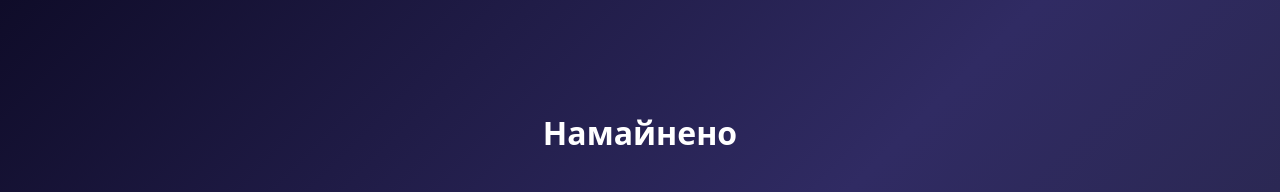
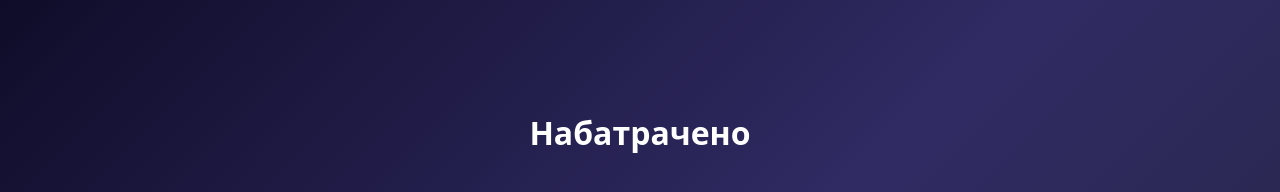
Before and after one commit to w6g84pkn6h-creator/wtyrtyrty, a plain HTML site: page index.html in a window 1280 px wide. Shown: the top 192 px of the page. Drawn offline with Linux system fonts and the light colour scheme.

Commit message:
Update index.html

```diff
--- a/index.html
+++ b/index.html
@@ -13,7 +13,7 @@
 </head>
 <body>
   <div class="container">
-    <h1>Намайнено</h1>
+    <h1>Набатрачено</h1>
 
     <div class="mode-selector">
       <button data-hours="8">День (8 ч)</button>
```
